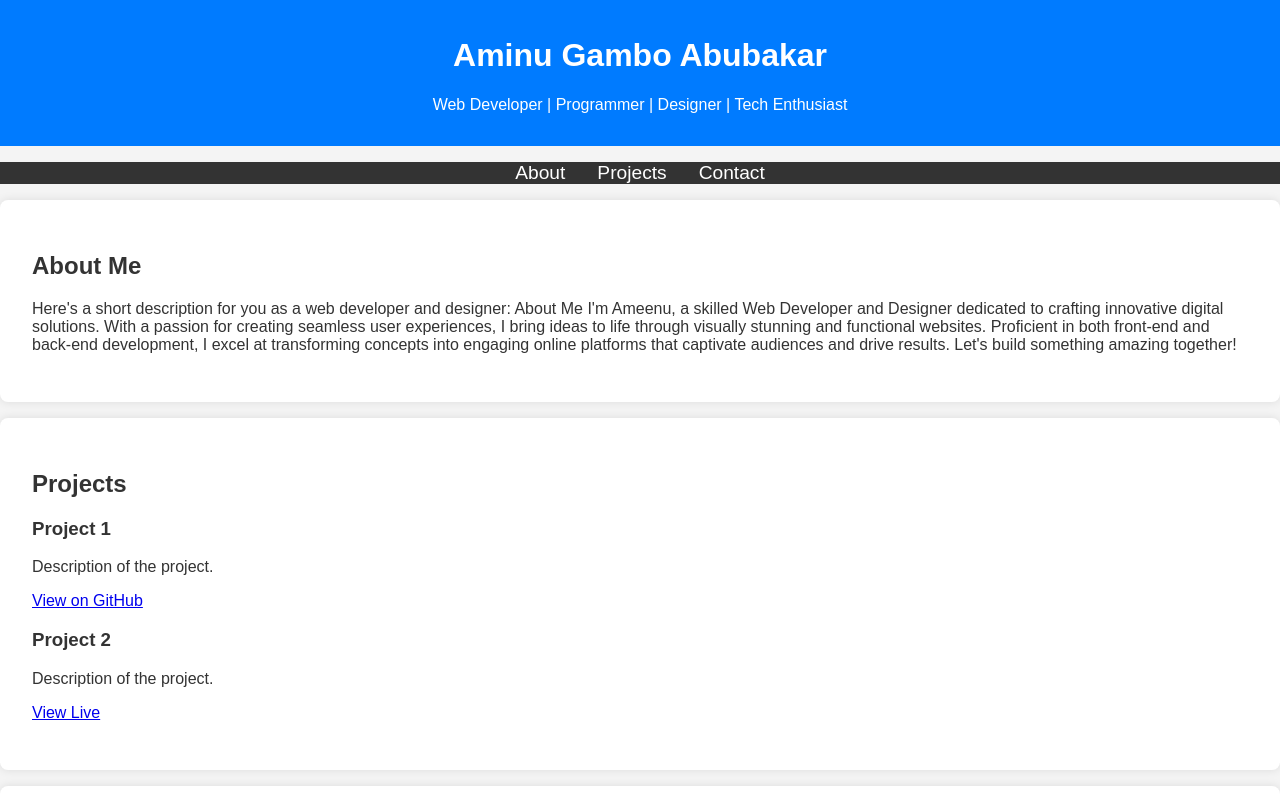
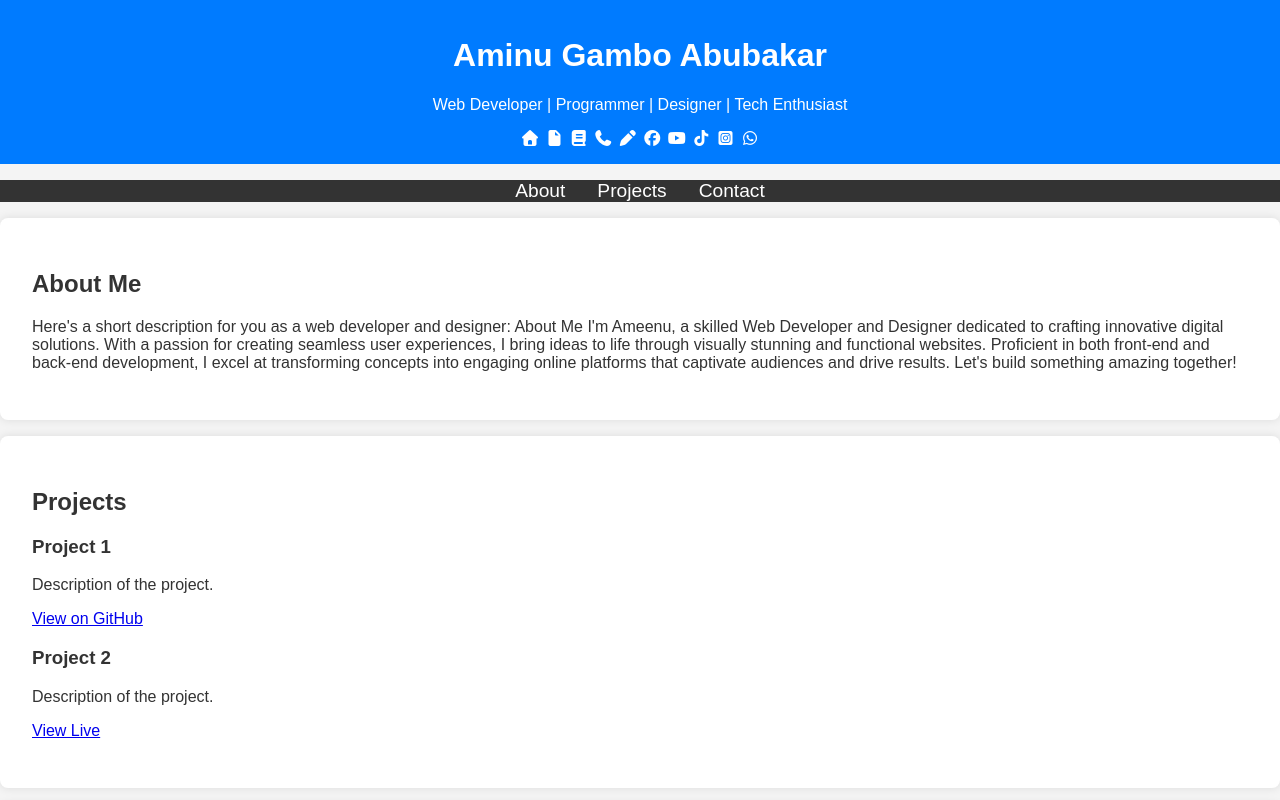
Before and after one commit to Aminullah-01/portfolio, a plain HTML site: page index.html in a window 1280 px wide. Shown: the top 800 px of the page. Drawn offline with Linux system fonts and the light colour scheme.

Commit message:
Update index.html

```diff
--- a/index.html
+++ b/index.html
@@ -5,11 +5,22 @@
     <meta name="viewport" content="width=device-width, initial-scale=1.0">
     <title>Aminu G. Abubakar - Portfolio</title>
     <link rel="stylesheet" href="style.css">
+    <link rel="stylesheet" href="./fontawesome-free-6.7.2-web/css/all.min.css">
 </head>
 <body>
     <header>
         <h1>Aminu Gambo Abubakar</h1>
         <p>Web Developer | Programmer | Designer | Tech Enthusiast</p>
+        <i class="fas fa-home"></i>
+        <i class="fas fa-file"></i>
+        <i class="fas fa-book"></i>
+        <i class="fas fa-phone"></i>
+        <i class="fas fa-pen"></i>
+        <i class="fa-brands fa-facebook"></i>
+        <i class="fa-brands fa-youtube"></i>
+        <i class="fa-brands fa-tiktok"></i>
+        <i class="fa-brands fa-square-instagram"></i>
+        <i class="fa-brands fa-whatsapp"></i>
     </header>
 
     <nav>
```
